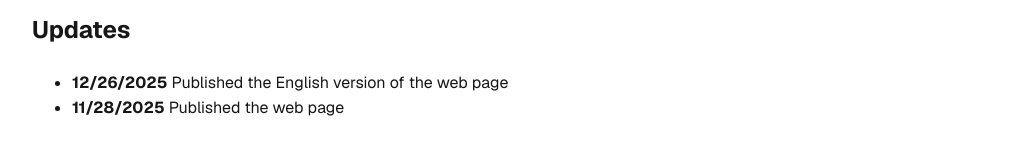
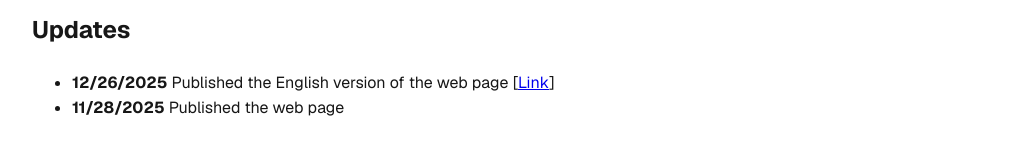
Before and after one commit to AISTCreativeHCI/anime-aist.vercel.app, a Next.js app: page /en in a window 1280 px wide. Shown: the part 2023-2183 px from the top of the page, without its empty margins (128-1151 px from the left). Built offline with nearby package versions, Linux system fonts and the light colour scheme.

Commit message:
Add history link

```diff
--- a/app/components/HistorySection.tsx
+++ b/app/components/HistorySection.tsx
@@ -1,6 +1,7 @@
 import { FC } from "react";
 import historyItemsData from "../../data/history.json";
 import type { HistoryItem } from "../../types/history";
+import Link from "next/link";
 
 const historyItems: HistoryItem[] = historyItemsData;
 
@@ -12,7 +13,7 @@ const HistorySection: FC<HistorySectionProps> = ({ language }) => (
   <section id="history">
     <h2>{language === "ja" ? "更新履歴" : "Updates"}</h2>
     <ul>
-      {historyItems.map(({ date, description, en }, index) => (
+      {historyItems.map(({ date, description, link, en }, index) => (
         <li key={`${index}_${date}`}>
           <strong>
             {language === "ja"
@@ -20,6 +21,12 @@ const HistorySection: FC<HistorySectionProps> = ({ language }) => (
               : new Date(date).toLocaleDateString("en-US")}
           </strong>{" "}
           {language === "ja" || !en ? description : en.description}
+          {link && (
+            <>
+              {" "}
+              [<Link href={link}>{language === "ja" ? "リンク" : "Link"}</Link>]
+            </>
+          )}
         </li>
       ))}
     </ul>
--- a/data/history.json
+++ b/data/history.json
@@ -2,8 +2,10 @@
   {
     "date": "2025/12/26",
     "description": "英語版Webページを公開",
+    "link": "/en",
     "en": {
-      "description": "Published the English version of the web page"
+      "description": "Published the English version of the web page",
+      "link": "/en"
     }
   },
   {
--- a/types/history.ts
+++ b/types/history.ts
@@ -1,7 +1,9 @@
 export type HistoryItem = {
   date: string;
   description: string;
+  link?: string;
   en?: {
     description: string;
+    link?: string;
   };
 };
```
